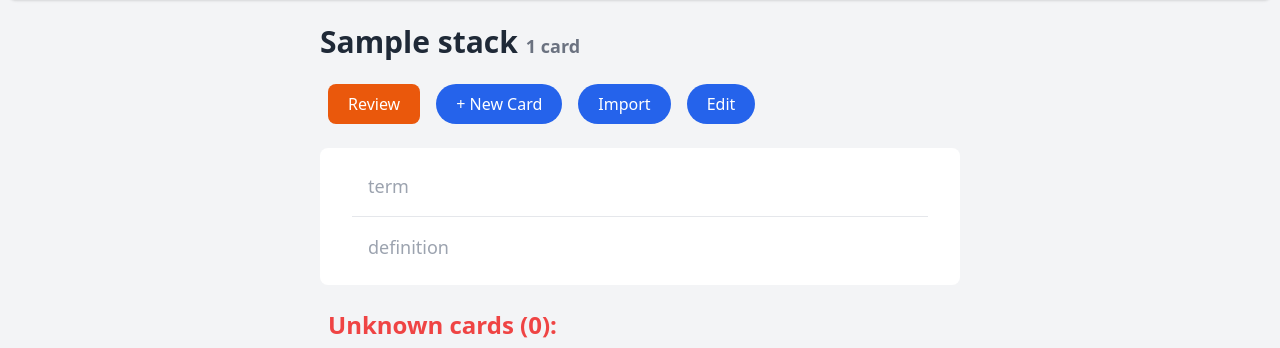
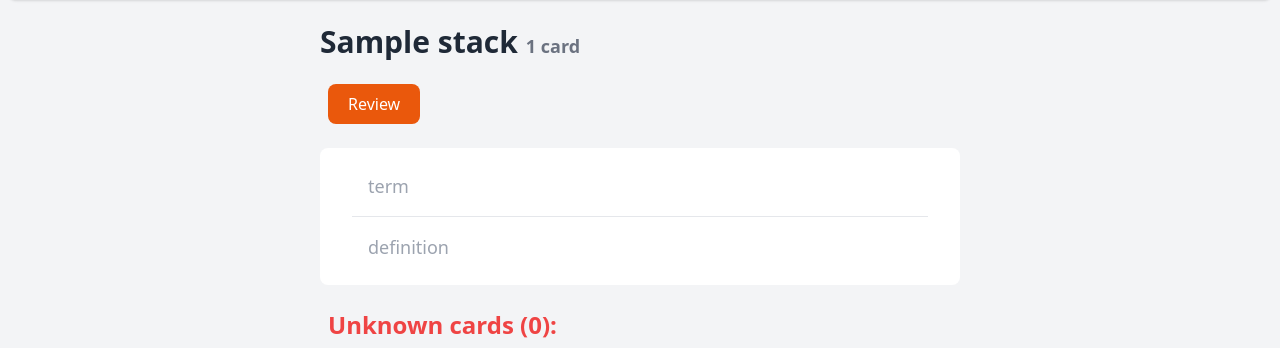
Before and after one commit to Vincsenzo/Flashcard_app, a Django app: template flashcard/templates/flashcard/edit_flashcards.html in a window 1280 px wide. Shown: the part 72-420 px from the top of the page. Run offline with Django 5.2, Linux system fonts and the light colour scheme; tables that the repository leaves empty hold one stand-in row (values such as "Sample post"); the template is opened without the code that fills it: values that come from a table or form of the project are taken from there, most other values are stand-ins (such as "Sample title", 1, 10 or a date in 2020).

Commit message:
only creator of the stack can modify it

```diff
--- a/flashcard/templates/flashcard/edit_flashcards.html
+++ b/flashcard/templates/flashcard/edit_flashcards.html
@@ -6,9 +6,11 @@
 
     <div class="flex flex-row flex-wrap w-1/2 min-w-96 m-2">
         <a href="{% url "flashcard:flashcards" stack_id=stack_id %}" class="bg-orange-600 rounded-lg m-2 py-2 px-5 text-center text-white font-medium hover:bg-orange-500">Review</a>
-        <a id="addNewCardButton" onclick="addNewCard()" class="bg-blue-600 rounded-full m-2 py-2 px-5 text-center text-white font-medium hover:bg-blue-500 cursor-pointer">+ New Card</a>
-        <a href="{% url "flashcard:add_new_cards" stack_id=stack_id%}" class="bg-blue-600 rounded-full m-2 py-2 px-5 text-center text-white font-medium hover:bg-blue-500">Import</a>
-        <a id="editButton" onclick="editTriger()" class="bg-blue-600 rounded-full m-2 py-2 px-5 text-center text-white font-medium hover:bg-blue-500 cursor-pointer">Edit</a>
+        {% if user == stack.creator %}
+            <a id="addNewCardButton" onclick="addNewCard()" class="bg-blue-600 rounded-full m-2 py-2 px-5 text-center text-white font-medium hover:bg-blue-500 cursor-pointer">+ New Card</a>
+            <a href="{% url "flashcard:add_new_cards" stack_id=stack_id%}" class="bg-blue-600 rounded-full m-2 py-2 px-5 text-center text-white font-medium hover:bg-blue-500">Import</a>
+            <a id="editButton" onclick="editTriger()" class="bg-blue-600 rounded-full m-2 py-2 px-5 text-center text-white font-medium hover:bg-blue-500 cursor-pointer">Edit</a>
+        {% endif %}
     </div>
 
     <div id="inputDiv" class="bg-white dark:bg-slate-700 w-1/2 min-w-96 m-2 rounded-lg py-2 px-8 text-left font-medium text-lg"><input id="termInput" type="text" placeholder="term" class="w-full focus:outline-none dark:bg-slate-700 m-4"><hr><input id="definitionInput" type="text" placeholder="definition" class="w-full focus:outline-none dark:bg-slate-700 m-4"></div>
```
